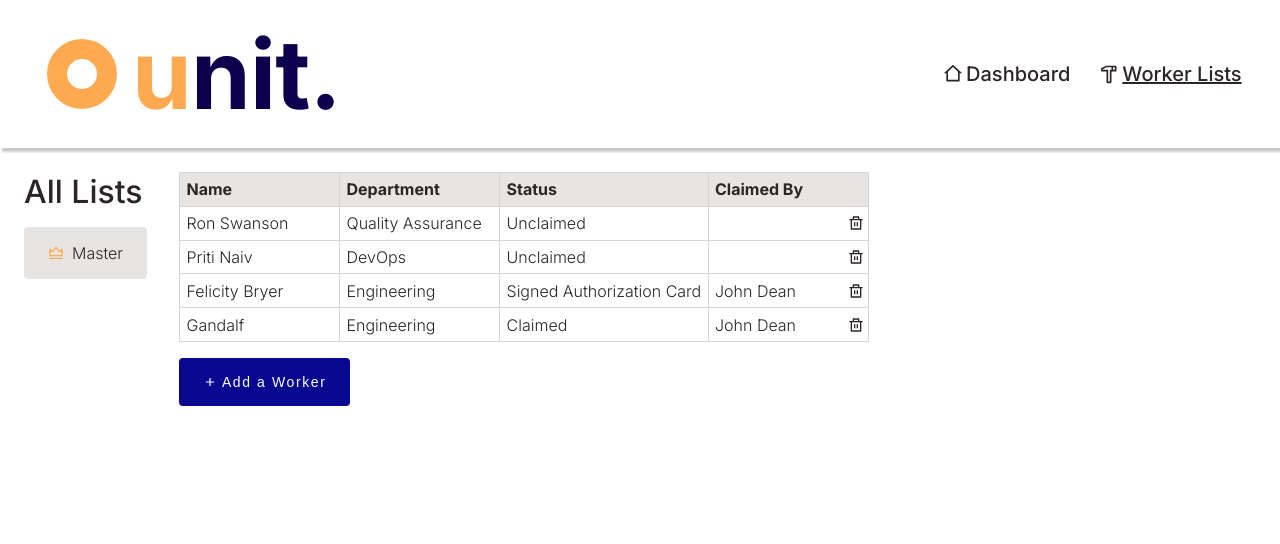
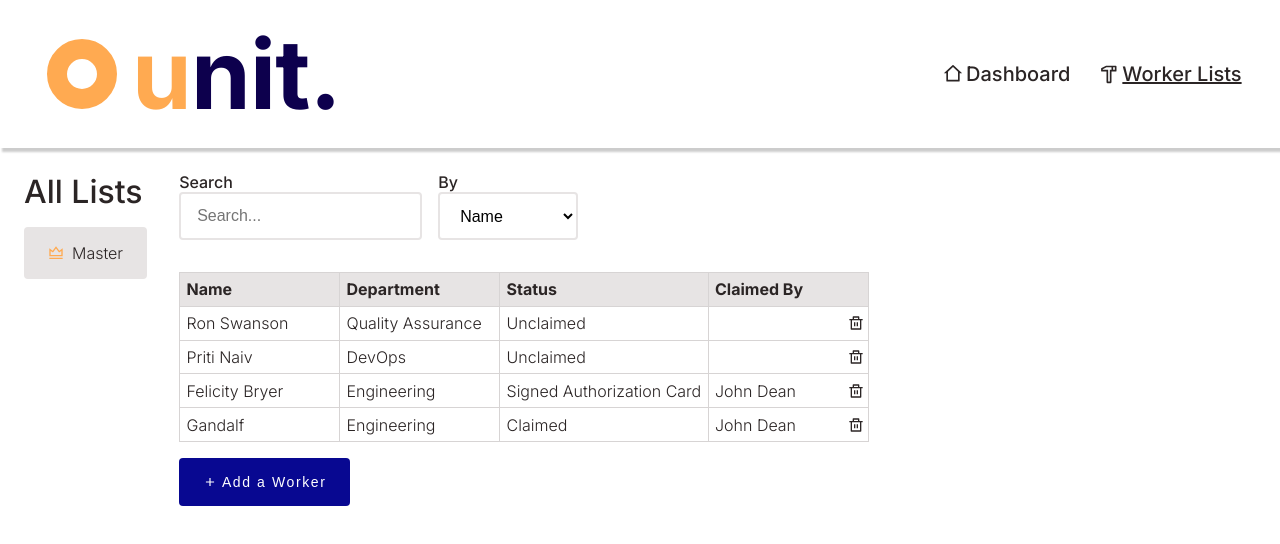
Before and after one commit to anoeticbeaver312/development, a Next.js app: page /workers in a window 1280 px wide. Shown: the top 544 px of the page. Built offline with nearby package versions, Linux system fonts and the light colour scheme.

Commit message:
feat: search bar for filtering

```diff
--- a/components/input/Button/Button.module.css
+++ b/components/input/Button/Button.module.css
@@ -24,3 +24,7 @@
 .button.normal {
   background-color: var(--blue-2);
 }
+
+.button.warning {
+  background-color: var(--red-1);
+}
--- a/components/input/Button/index.tsx
+++ b/components/input/Button/index.tsx
@@ -2,7 +2,7 @@ import styles from "./Button.module.css";
 
 interface ButtonProps {
   text: string;
-  type: "normal";
+  type: "normal" | "warning";
   icon?: React.ReactElement;
   handleOnClick: () => void;
 }
--- /dev/null
+++ b/components/input/Dropdown/Dropdown.module.css
@@ -0,0 +1,13 @@
+.dropdown {
+  width: min-content;
+  height: 3rem;
+
+  background-color: white;
+
+  border: 2px solid var(--grayscale-1);
+  border-radius: 4px;
+
+  padding: 0 1rem;
+
+  font-size: 1rem;
+}
--- /dev/null
+++ b/components/input/Dropdown/index.tsx
@@ -0,0 +1,26 @@
+import Flex from "../../layout/Flex";
+import styles from "./Dropdown.module.css";
+
+interface DropdownProps {
+  // map display value to form value
+  options: Map<string, string>;
+  handleOnChange: (newValue: string) => void;
+  label: string;
+  defaultValue: string;
+}
+
+function Dropdown(props: DropdownProps) {
+  return (
+    <Flex direction="column">
+      <label>
+        {props.label}
+      </label>
+      <select value={props.defaultValue} className={styles.dropdown} onChange={(event: React.ChangeEvent<HTMLSelectElement>) => props.handleOnChange(event.target.value)}>
+        {[...props.options.keys()].map((displayValue: string) =>
+          <option value={props.options.get(displayValue)}>{displayValue}</option>)}
+      </select>
+    </Flex>
+  )
+}
+
+export default Dropdown;
--- /dev/null
+++ b/components/input/TextField/TextField.module.css
@@ -0,0 +1,11 @@
+.input {
+  width: min-content;
+  height: 3rem;
+
+  border: 2px solid var(--grayscale-1);
+  border-radius: 4px;
+
+  padding: 0 1rem;
+
+  font-size: 1rem;
+}
--- /dev/null
+++ b/components/input/TextField/index.tsx
@@ -0,0 +1,20 @@
+import Flex from "../../layout/Flex";
+import styles from "./TextField.module.css";
+
+interface TextFieldProps {
+  placeholder: string;
+  defaultValue: string;
+  handleOnChange: (value: string) => void;
+  label: string;
+}
+
+function TextField(props: TextFieldProps) {
+  return (
+    <Flex direction="column">
+      <label>{props.label}</label>
+      <input className={styles.input} type="text" placeholder={props.placeholder} defaultValue={props.defaultValue} onChange={(event: React.ChangeEvent<HTMLInputElement>) => props.handleOnChange(event.target.value)} />
+    </Flex>
+  )
+}
+
+export default TextField;
--- a/components/layout/Table/Table.module.css
+++ b/components/layout/Table/Table.module.css
@@ -25,6 +25,15 @@
   min-width: 10rem;
 }
 
+.table input {
+  width: 100%;
+  height: 100%;
+  border: none;
+
+  font-size: 1rem;
+  font-weight: var(--light);
+}
+
 .delete {
   position: absolute;
   right: 0.2rem;
--- a/components/layout/Table/index.tsx
+++ b/components/layout/Table/index.tsx
@@ -37,7 +37,7 @@ function Table(props: TableProps) {
 
   useEffect(() => {
     setNewRow(props.data.map(_ => ""))
-  }, [props.data])
+  }, [props.data, newRowOpen])
 
   return (
     <Flex direction="column" gap="gapMedium">
@@ -54,7 +54,7 @@ function Table(props: TableProps) {
           {newRowOpen ? <tr onKeyDown={event => addRow(event)}>{props.data.length > 0 ? props.data[0].map((_, i: number) => <td><input value={newRow[i]} placeholder={`New ${props.headers[i]}`} type="text" onChange={event => updateNewRow(event.target.value, i)} /></td>) : null}</tr> : null}
         </tbody>
       </table >
-      {!newRowOpen ? <Button text={props.addRowText} type="normal" icon={<ri.RiAddLine />} handleOnClick={() => setNewRowOpen(true)} /> : null}
+      {!newRowOpen ? <Button text={props.addRowText} type="normal" icon={<ri.RiAddLine />} handleOnClick={() => setNewRowOpen(true)} /> : <Button text="Cancel" type="warning" icon={<ri.RiCloseLine />} handleOnClick={() => setNewRowOpen(false)} />}
     </Flex>
   )
 }
--- a/pages/workers/index.tsx
+++ b/pages/workers/index.tsx
@@ -1,4 +1,6 @@
 import { useEffect, useState } from "react";
+import Dropdown from "../../components/input/Dropdown";
+import TextField from "../../components/input/TextField";
 import Flex from "../../components/layout/Flex";
 import Table from "../../components/layout/Table";
 import DefaultHead from "../../components/page-elements/DefaultHead";
@@ -7,8 +9,12 @@ import WorkerListMenu from "../../components/page-elements/WorkerListMenu";
 
 export default function Workers() {
   const [workers, setWorkers] = useState<Array<Array<string>>>([])
+  const [filterValue, setFilterValue] = useState("");
+  const [filterColumn, setFilterColumn] = useState("Name");
+  const [filteredWorkers, setFilteredWorkers] = useState<Array<Array<string>>>([])
 
   const headers = ["Name", "Department", "Status", "Claimed By"]
+  const headerOptions = new Map(headers.map(header => [header, header]))
 
   const handleDeleteRow = (index: number) => {
     setWorkers(prevWorkers => prevWorkers.filter((_, i: number) => i !== index));
@@ -23,6 +29,16 @@ export default function Workers() {
     oldWorkers.push(newData);
     setWorkers(oldWorkers);
   }
+
+  useEffect(() => {
+    setFilteredWorkers(workers);
+  }, [workers])
+
+  useEffect(() => {
+    setFilteredWorkers(workers.filter(worker => {
+      return worker[headers.findIndex(header => header === filterColumn)].includes(filterValue);
+    }));
+  }, [filterValue, filterColumn])
 
   useEffect(() => {
     setWorkers([
@@ -40,7 +56,11 @@ export default function Workers() {
       <Flex gap="gapLarge" padding>
         <WorkerListMenu lists={["Master"]} />
         <Flex direction="column" gap="gapLarge">
-          <Table headers={headers} data={workers} handleDeleteRow={handleDeleteRow} handleAddRow={handleAddRow} addRowText="Add a Worker" />
+          <Flex gap="gapMedium">
+            <TextField label="Search" placeholder="Search..." defaultValue={filterValue} handleOnChange={(newValue: string) => setFilterValue(newValue)} />
+            <Dropdown label="By" options={headerOptions} defaultValue={filterColumn} handleOnChange={(newValue: string) => setFilterColumn(newValue)} />
+          </Flex>
+          <Table headers={headers} data={filteredWorkers} handleDeleteRow={handleDeleteRow} handleAddRow={handleAddRow} addRowText="Add a Worker" />
         </Flex>
       </Flex>
     </div>
--- a/styles/globals.css
+++ b/styles/globals.css
@@ -8,6 +8,9 @@
 
   --orange-1: #FFAA51;
   --orange-2: #FFD37A;
+
+  --red-1: #FF5151;
+  --red-2: #FF7A7A;
 
   --grayscale-1: #E7E4E4;
   --grayscale-2: #D7D4D4;
@@ -107,8 +110,7 @@ a {
 }
 
 a:hover {
-  background-color: var(--blue-2);
-  color: white;
+  background-color: var(--grayscale-1);
 }
 
 /* shadows */
```
